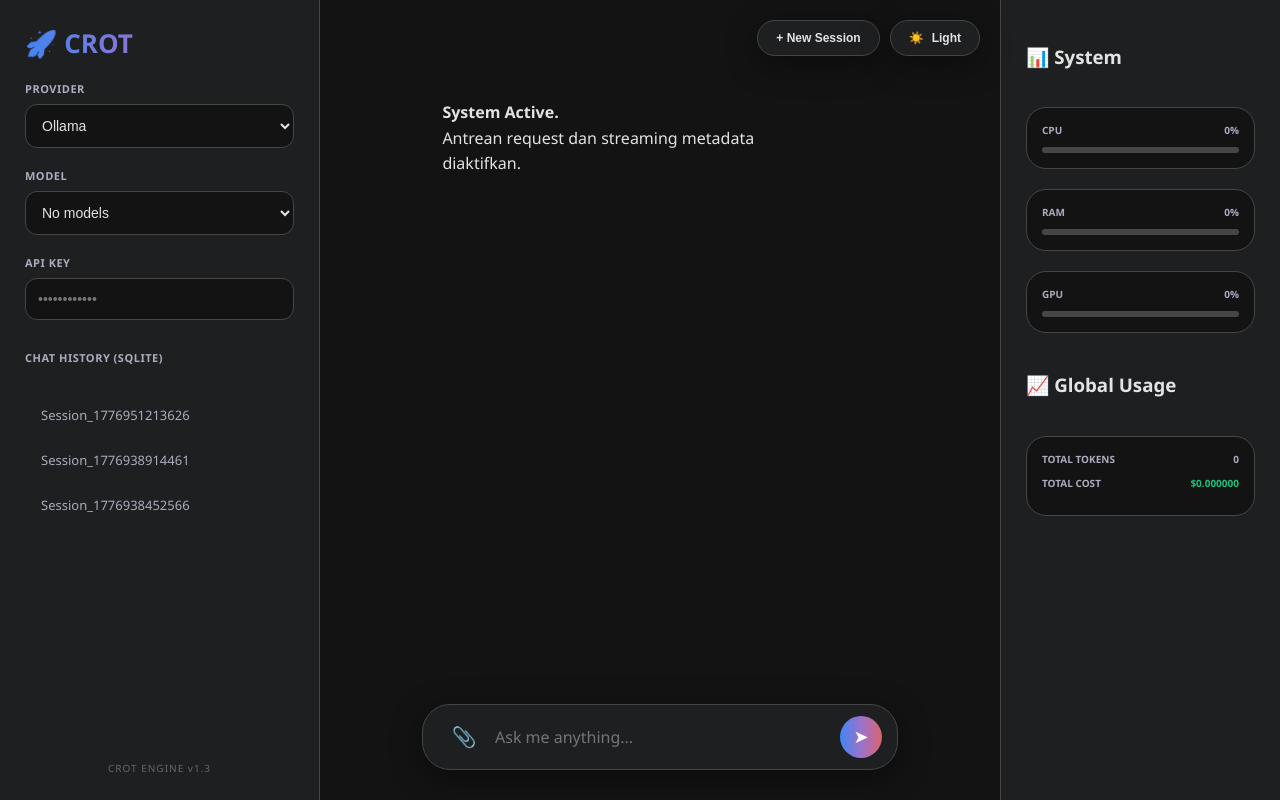
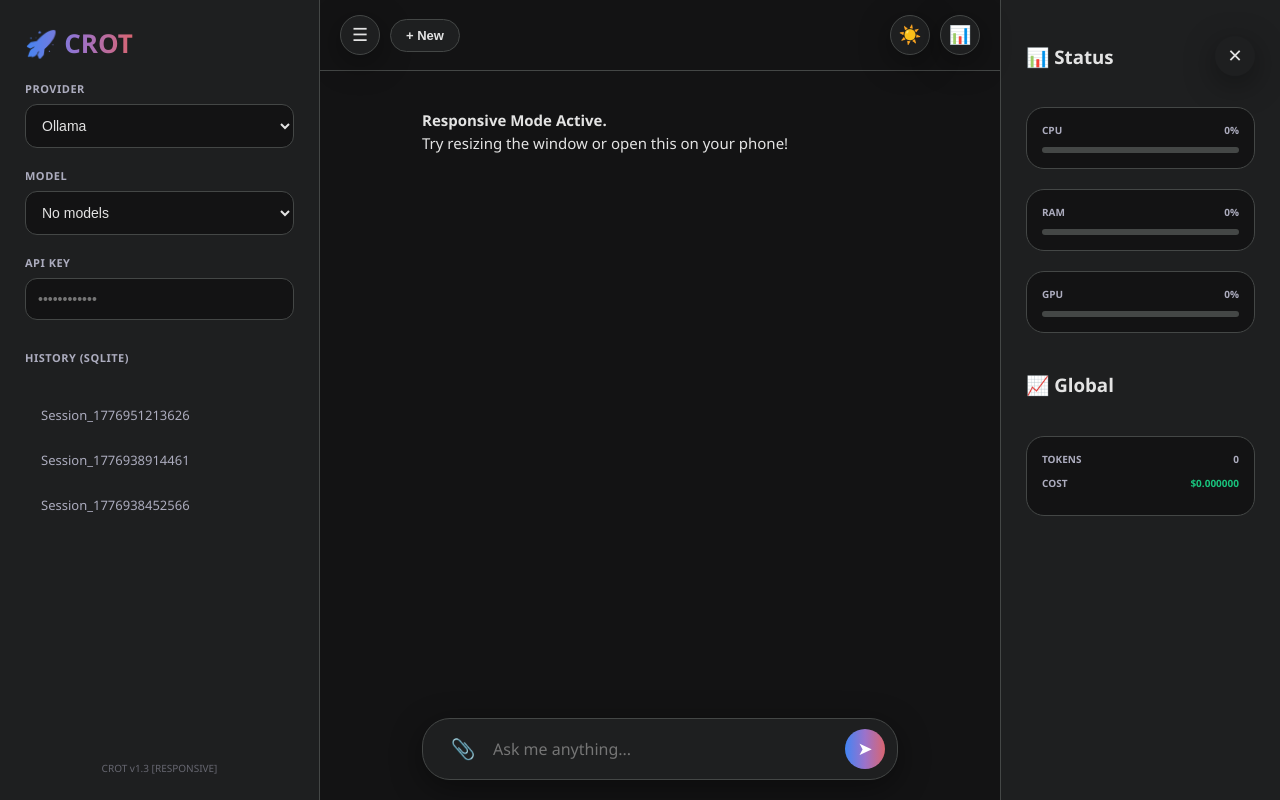
Before and after one commit to ilhamhadi98/crot-chat-routing-offline-tools-, a Flask app: page / in a window 1280 px wide. Run offline with Flask 3, Linux system fonts and the light colour scheme; data comes from the database, SQL or seed files in the repository; both versions use the stored data as it was after the commit; data that the repository does not hold is empty.

Commit message:
Update CROT v1.3: Implemented fully responsive UI for mobile and tablet devices

```diff
--- a/templates/index.html
+++ b/templates/index.html
@@ -32,7 +32,7 @@
             --shadow: 0 8px 32px rgba(0,0,0,0.1);
         }
 
-        * { box-sizing: border-box; transition: background 0.3s, color 0.3s, border 0.3s; }
+        * { box-sizing: border-box; transition: background 0.3s, color 0.3s, border 0.3s, transform 0.2s; }
 
         body {
             margin: 0;
@@ -44,11 +44,12 @@
             overflow: hidden;
         }
 
-        /* SIDEBAR */
+        /* SIDEBAR (Responsive) */
         .sidebar {
             width: 320px; background: var(--bg-sidebar); padding: 25px;
             display: flex; flex-direction: column; gap: 20px;
-            border-right: 1px solid var(--border); z-index: 10;
+            border-right: 1px solid var(--border); z-index: 1000;
+            transition: left 0.3s ease;
         }
 
         .sidebar h2 {
@@ -63,7 +64,6 @@
             background: var(--bg-main); color: var(--text-main); font-size: 14px; outline: none;
         }
 
-        /* SESSION LIST */
         .session-list { flex: 1; overflow-y: auto; display: flex; flex-direction: column; gap: 5px; margin-top: 10px; }
         .session-item {
             padding: 10px 15px; border-radius: 10px; cursor: pointer; font-size: 13px;
@@ -73,25 +73,41 @@
         .session-item:hover { background: var(--bg-main); color: var(--text-main); border-color: var(--border); }
         .session-item.active { background: var(--bg-main); color: var(--accent); border-color: var(--accent); }
 
-        /* MAIN */
-        .main { flex: 1; display: flex; flex-direction: column; position: relative; background: var(--bg-main); }
+        /* MAIN AREA */
+        .main { flex: 1; display: flex; flex-direction: column; position: relative; background: var(--bg-main); min-width: 0; }
 
         .top-bar {
-            position: absolute; top: 20px; right: 20px; display: flex; gap: 10px; z-index: 100;
+            padding: 15px 20px;
+            display: flex;
+            justify-content: space-between;
+            align-items: center;
+            background: var(--bg-main);
+            border-bottom: 1px solid var(--border);
+            z-index: 100;
         }
 
-        .btn-top {
+        .top-bar-left, .top-bar-right { display: flex; gap: 10px; align-items: center; }
+
+        .btn-icon-top {
             background: var(--bg-sidebar); border: 1px solid var(--border);
-            color: var(--text-main); padding: 10px 18px; border-radius: 30px; cursor: pointer; font-size: 12px;
-            font-weight: bold; display: flex; align-items: center; gap: 8px; box-shadow: var(--shadow);
+            color: var(--text-main); width: 40px; height: 40px; border-radius: 50%;
+            cursor: pointer; display: flex; align-items: center; justify-content: center; font-size: 18px;
+            box-shadow: var(--shadow);
         }
 
-        .chat-container {
-            flex: 1; overflow-y: auto; padding: 80px 18% 180px 18%;
-            display: flex; flex-direction: column; gap: 35px; scroll-behavior: smooth;
+        .btn-text-top {
+            background: var(--bg-sidebar); border: 1px solid var(--border);
+            color: var(--text-main); padding: 8px 15px; border-radius: 20px;
+            cursor: pointer; font-size: 13px; font-weight: 600; display: flex; align-items: center; gap: 8px;
         }
 
-        .msg { max-width: 85%; padding: 20px 25px; border-radius: 28px; line-height: 1.6; font-size: 16px; animation: fadeIn 0.4s ease; position: relative; }
+        /* CHAT CONTAINER */
+        .chat-container {
+            flex: 1; overflow-y: auto; padding: 20px 15% 150px 15%;
+            display: flex; flex-direction: column; gap: 30px; scroll-behavior: smooth;
+        }
+
+        .msg { max-width: 85%; padding: 18px 22px; border-radius: 24px; line-height: 1.5; font-size: 15px; animation: fadeIn 0.4s ease; position: relative; word-wrap: break-word; }
         @keyframes fadeIn { from { opacity: 0; transform: translateY(10px); } to { opacity: 1; transform: translateY(0); } }
 
         .user { align-self: flex-end; background: var(--bg-msg-user); color: var(--text-main); border-bottom-right-radius: 4px; box-shadow: var(--shadow); }
@@ -100,8 +116,8 @@
         .msg-meta { font-size: 10px; color: var(--text-sub); margin-top: 8px; display: flex; gap: 12px; font-family: monospace; opacity: 0.7; }
         .msg-meta b { color: var(--accent); }
 
-        .chat-img-grid { display: grid; gap: 8px; grid-template-columns: repeat(auto-fit, minmax(120px, 1fr)); max-width: 400px; margin-bottom: 12px; }
-        .chat-img-grid img { width: 100%; height: 120px; object-fit: cover; border-radius: 12px; box-shadow: var(--shadow); }
+        .chat-img-grid { display: grid; gap: 8px; grid-template-columns: repeat(auto-fit, minmax(100px, 1fr)); max-width: 100%; margin-bottom: 12px; }
+        .chat-img-grid img { width: 100%; height: 100px; object-fit: cover; border-radius: 12px; box-shadow: var(--shadow); }
 
         /* LOADING & QUEUE */
         .loading { display: none; flex-direction: column; align-items: center; gap: 10px; margin: 20px 0; align-self: flex-start; }
@@ -115,49 +131,83 @@
         .left { background: #8d6e63; transform: rotateY(-90deg) translateZ(10px); border-top: 3px solid #55aa33; }
         .right { background: #8d6e63; transform: rotateY(90deg) translateZ(10px); border-top: 3px solid #55aa33; }
         @keyframes rotateCube { 0% { transform: rotateX(0) rotateY(0); } 100% { transform: rotateX(360deg) rotateY(360deg); } }
-
         #thinkingBox { display: flex; flex-direction: column; align-items: center; }
-        #thinkingText { font-size: 9px; font-weight: 900; color: var(--accent); letter-spacing: 2px; text-transform: uppercase; }
+        #thinkingText { font-size: 9px; font-weight: 900; color: var(--accent); letter-spacing: 2px; }
         #queueStatus { font-size: 8px; color: #ff9800; font-weight: bold; margin-top: 4px; }
 
-        /* INPUT AREA */
-        .input-wrapper { position: absolute; bottom: 30px; width: 100%; padding: 0 15%; z-index: 10; }
+        /* INPUT BOX */
+        .input-wrapper { position: absolute; bottom: 20px; width: 100%; padding: 0 15%; z-index: 10; }
         .unified-box {
             background: var(--bg-sidebar); border-radius: 28px; border: 1px solid var(--border);
             box-shadow: var(--shadow); display: flex; flex-direction: column; overflow: hidden;
         }
         .unified-box:focus-within { border-color: var(--accent); }
-
-        #imagePreview { display: none; padding: 15px 20px 5px 20px; gap: 12px; flex-wrap: wrap; }
-        .preview-item { position: relative; width: 70px; height: 70px; }
-        .preview-item img { width: 100%; height: 100%; border-radius: 12px; object-fit: cover; border: 1px solid var(--border); }
+        #imagePreview { display: none; padding: 15px 20px 5px 20px; gap: 10px; flex-wrap: wrap; }
+        .preview-item { position: relative; width: 60px; height: 60px; }
+        .preview-item img { width: 100%; height: 100%; border-radius: 10px; object-fit: cover; border: 1px solid var(--border); }
         .preview-remove {
-            position: absolute; top: -6px; right: -6px; background: #ff4d4d; color: white;
-            border-radius: 50%; width: 20px; height: 20px; display: flex; align-items: center;
-            justify-content: center; font-size: 11px; cursor: pointer; border: 2px solid var(--bg-sidebar);
+            position: absolute; top: -5px; right: -5px; background: #ff4d4d; color: white;
+            border-radius: 50%; width: 18px; height: 18px; display: flex; align-items: center;
+            justify-content: center; font-size: 10px; cursor: pointer; border: 2px solid var(--bg-sidebar);
         }
 
-        .input-row { padding: 10px 15px 10px 20px; display: flex; align-items: center; gap: 10px; }
+        .input-row { padding: 8px 12px 8px 20px; display: flex; align-items: center; gap: 10px; }
         textarea { flex: 1; background: transparent; border: none; color: var(--text-main); resize: none; height: 44px; padding: 12px 0; outline: none; font-size: 16px; font-family: inherit; line-height: 20px; overflow: hidden; }
 
-        .btn-action { width: 42px; height: 42px; border-radius: 50%; border: none; display: flex; align-items: center; justify-content: center; cursor: pointer; transition: all 0.2s; }
+        .btn-action { width: 40px; height: 40px; border-radius: 50%; border: none; display: flex; align-items: center; justify-content: center; cursor: pointer; transition: all 0.2s; flex-shrink: 0; }
         .btn-attach { background: transparent; color: var(--text-sub); font-size: 20px; }
         .btn-send { background: var(--accent-gradient); color: white; font-size: 18px; }
 
-        /* STATS */
+        /* STATS PANEL */
         .stats-panel {
             width: 280px; background: var(--bg-sidebar); border-left: 1px solid var(--border);
             padding: 25px; display: flex; flex-direction: column; gap: 20px;
+            transition: right 0.3s ease;
         }
-        .stat-card { background: var(--bg-main); padding: 15px; border-radius: 20px; border: 1px solid var(--border); }
+        .stat-card { background: var(--bg-main); padding: 15px; border-radius: 18px; border: 1px solid var(--border); }
         .stat-label { font-size: 10px; font-weight: 800; color: var(--text-sub); margin-bottom: 10px; display: flex; justify-content: space-between; text-transform: uppercase; }
         .progress-bar { width: 100%; height: 6px; background: var(--border); border-radius: 3px; overflow: hidden; }
         .progress-fill { height: 100%; background: var(--accent-gradient); width: 0%; transition: width 0.6s cubic-bezier(0.34, 1.56, 0.64, 1); }
+
+        /* MOBILE RESPONSIVE LOGIC */
+        .menu-overlay {
+            display: none; position: fixed; top: 0; left: 0; width: 100%; height: 100%;
+            background: rgba(0,0,0,0.5); z-index: 500; backdrop-filter: blur(4px);
+        }
+
+        @media (max-width: 1100px) {
+            .chat-container { padding-left: 5%; padding-right: 5%; }
+            .input-wrapper { padding-left: 5%; padding-right: 5%; }
+        }
+
+        @media (max-width: 900px) {
+            .sidebar { position: fixed; left: -320px; height: 100%; }
+            .sidebar.active { left: 0; box-shadow: 10px 0 30px rgba(0,0,0,0.5); }
+            .stats-panel { position: fixed; right: -280px; height: 100%; z-index: 1000; }
+            .stats-panel.active { right: 0; box-shadow: -10px 0 30px rgba(0,0,0,0.5); }
+            .menu-overlay.active { display: block; }
+            .chat-container { padding-bottom: 120px; }
+            .input-wrapper { bottom: 10px; }
+        }
+
+        @media (max-width: 600px) {
+            .top-bar { padding: 10px; }
+            .sidebar { width: 85%; left: -100%; }
+            .msg { max-width: 92%; padding: 15px 18px; font-size: 14px; }
+            .btn-text-top { font-size: 11px; padding: 6px 12px; }
+            .unified-box { border-radius: 20px; }
+            textarea { font-size: 14px; }
+        }
     </style>
 </head>
 <body data-theme="dark">
-    <div class="sidebar">
-        <h2>🚀 CROT</h2>
+    <div class="menu-overlay" id="overlay" onclick="closeMenus()"></div>
+
+    <div class="sidebar" id="sidebar">
+        <div style="display: flex; justify-content: space-between; align-items: center;">
+            <h2>🚀 CROT</h2>
+            <button class="btn-icon-top" style="background:transparent; border:none; display:none;" id="btnCloseSidebar" onclick="toggleSidebar()">✕</button>
+        </div>
         <div class="sidebar-section">
             <label>Provider</label>
             <select id="provider" onchange="loadModels()">
@@ -174,27 +224,33 @@
             <label>API Key</label>
             <input id="api_key" type="password" placeholder="••••••••••••">
         </div>
-        <label style="margin-top: 10px;">Chat History (SQLite)</label>
+        <label style="margin-top: 10px;">History (SQLite)</label>
         <div class="session-list" id="sessionList"></div>
         <div style="flex: 1;"></div>
-        <div style="font-size: 10px; color: var(--text-sub); text-align: center; opacity: 0.5; letter-spacing: 1px;">CROT ENGINE v1.3</div>
+        <div style="font-size: 10px; color: var(--text-sub); text-align: center; opacity: 0.5;">CROT v1.3 [RESPONSIVE]</div>
     </div>
 
     <div class="main">
         <div class="top-bar">
-            <button class="btn-top" onclick="startNewSession()">+ New Session</button>
-            <button class="btn-top" onclick="toggleTheme()">
-                <span id="themeIcon">☀️</span> <span id="themeText">Light</span>
-            </button>
+            <div class="top-bar-left">
+                <button class="btn-icon-top" onclick="toggleSidebar()">☰</button>
+                <button class="btn-text-top" onclick="startNewSession()">+ New</button>
+            </div>
+            <div class="top-bar-right">
+                <button class="btn-icon-top" onclick="toggleTheme()">☀️</button>
+                <button class="btn-icon-top" onclick="toggleStats()">📊</button>
+            </div>
         </div>
+
         <div class="chat-container" id="chatBox">
-            <div class="msg bot"><b>System Active.</b><br>Antrean request dan streaming metadata diaktifkan.</div>
+            <div class="msg bot"><b>Responsive Mode Active.</b><br>Try resizing the window or open this on your phone!</div>
         </div>
+
         <div class="input-wrapper">
             <div class="loading" id="loading">
                 <div class="cube-wrapper"><div class="cube"><div class="face top"></div><div class="face bottom"></div><div class="face front"></div><div class="face back"></div><div class="face left"></div><div class="face right"></div></div></div>
                 <div id="thinkingBox">
-                    <div id="thinkingText">CRAFTING...</div>
+                    <div id="thinkingText">ANALYZING...</div>
                     <div id="queueStatus"></div>
                 </div>
             </div>
@@ -211,15 +267,18 @@
         </div>
     </div>
 
-    <div class="stats-panel">
-        <h3>📊 System</h3>
+    <div class="stats-panel" id="statsPanel">
+        <div style="display: flex; justify-content: space-between; align-items: center;">
+            <h3>📊 Status</h3>
+            <button class="btn-icon-top" style="background:transparent; border:none;" onclick="toggleStats()">✕</button>
+        </div>
         <div class="stat-card"><div class="stat-label"><span>CPU</span><span id="cpuVal">0%</span></div><div class="progress-bar"><div id="cpuBar" class="progress-fill"></div></div></div>
         <div class="stat-card"><div class="stat-label"><span>RAM</span><span id="ramVal">0%</span></div><div class="progress-bar"><div id="ramBar" class="progress-fill"></div></div></div>
         <div class="stat-card"><div class="stat-label"><span>GPU</span><span id="gpuVal">0%</span></div><div class="progress-bar"><div id="gpuBar" class="progress-fill"></div></div></div>
-        <h3>📈 Global Usage</h3>
+        <h3>📈 Global</h3>
         <div class="stat-card">
-            <div class="stat-label"><span>Total Tokens</span><span id="totalTokens">0</span></div>
-            <div class="stat-label"><span>Total Cost</span><span style="color:#19c37d;">$<span id="costVal">0.000000</span></span></div>
+            <div class="stat-label"><span>Tokens</span><span id="totalTokens">0</span></div>
+            <div class="stat-label"><span>Cost</span><span style="color:#19c37d;">$<span id="costVal">0.000000</span></span></div>
         </div>
     </div>
 
@@ -227,15 +286,29 @@
         let selectedImages = [];
         let chatHistory = [];
         let currentSessionName = "Session_" + new Date().getTime();
-        let activeRequests = 0; // Request Counter
+        let activeRequests = 0;
+
+        function toggleSidebar() {
+            document.getElementById("sidebar").classList.toggle("active");
+            document.getElementById("overlay").classList.toggle("active");
+        }
+
+        function toggleStats() {
+            document.getElementById("statsPanel").classList.toggle("active");
+            document.getElementById("overlay").classList.toggle("active");
+        }
+
+        function closeMenus() {
+            document.getElementById("sidebar").classList.remove("active");
+            document.getElementById("statsPanel").classList.remove("active");
+            document.getElementById("overlay").classList.remove("active");
+        }
 
         function toggleTheme() {
             const body = document.body;
-            const current = body.getAttribute("data-theme");
-            const next = current === "dark" ? "light" : "dark";
-            body.setAttribute("data-theme", next);
-            document.getElementById("themeIcon").innerText = next === "dark" ? "☀️" : "🌙";
-            document.getElementById("themeText").innerText = next === "dark" ? "Light" : "Dark";
+            const isDark = body.getAttribute("data-theme") === "dark";
+            body.setAttribute("data-theme", isDark ? "light" : "dark");
+            event.target.innerText = isDark ? "🌙" : "☀️";
         }
 
         function autoGrow(element) {
@@ -269,10 +342,9 @@
                 list.innerHTML = sessions.length ? "" : "<div class='session-item'>No sessions</div>";
                 sessions.forEach(s => {
                     const item = document.createElement("div");
-                    item.className = "session-item";
-                    if (s.name === currentSessionName) item.classList.add("active");
+                    item.className = "session-item " + (s.name === currentSessionName ? "active" : "");
                     item.innerText = s.name;
-                    item.onclick = () => loadSession(s.name);
+                    item.onclick = () => { loadSession(s.name); if(window.innerWidth < 900) closeMenus(); };
                     list.appendChild(item);
                 });
             } catch(e) {}
@@ -283,6 +355,7 @@
             chatHistory = [];
             document.getElementById("chatBox").innerHTML = "<div class='msg bot'><b>New Session Started.</b></div>";
             updateSessionList();
+            if(window.innerWidth < 900) closeMenus();
         }
 
         async function loadSession(name) {
@@ -340,15 +413,10 @@
             const qStatus = document.getElementById("queueStatus");
             const currentImages = [...selectedImages];
 
-            // Tambah Counter
             activeRequests++;
-            if (activeRequests > 1) {
-                qStatus.innerText = `Waiting in queue (${activeRequests - 1} pending)...`;
-            } else {
-                qStatus.innerText = "";
-            }
+            if (activeRequests > 1) qStatus.innerText = `Waiting (${activeRequests-1} pending)...`;
+            else qStatus.innerText = "";
 
-            // User UI
             const userDiv = document.createElement("div");
             userDiv.className = "msg user";
             if (currentImages.length > 0) {
@@ -365,14 +433,13 @@
             loading.style.display = "flex";
             chatBox.scrollTop = chatBox.scrollHeight;
 
-            // AI UI Placeholder
             const botDiv = document.createElement("div");
             botDiv.className = "msg bot";
             const botTextSpan = document.createElement("span");
             botDiv.appendChild(botTextSpan);
             chatBox.appendChild(botDiv);
 
-            const phrases = ["MINING...", "SMELTING...", "CRAFTING..."];
+            const phrases = ["MINING...", "CRAFTING..."];
             let phraseIdx = 0;
             const phraseInterval = setInterval(() => { document.getElementById("thinkingText").innerText = phrases[phraseIdx % phrases.length]; phraseIdx++; }, 1000);
 
@@ -398,25 +465,18 @@
                 while (true) {
                     const { done, value } = await reader.read();
                     if (done) break;
-
                     const chunk = decoder.decode(value);
                     const lines = chunk.split("\n");
                     for (const line of lines) {
                         if (line.startsWith("data: ")) {
                             const data = JSON.parse(line.substring(6));
                             if (data.error) throw new Error(data.error);
-                            if (data.text) {
-                                fullReply += data.text;
-                                botTextSpan.innerText = fullReply;
-                                chatBox.scrollTop = chatBox.scrollHeight;
-                            }
+                            if (data.text) { fullReply += data.text; botTextSpan.innerText = fullReply; chatBox.scrollTop = chatBox.scrollHeight; }
                             if (data.done) {
-                                // Update Metadata
                                 const metaDiv = document.createElement("div");
                                 metaDiv.className = "msg-meta";
-                                metaDiv.innerHTML = `⏱ <b>${data.process_time}s</b> | 🪙 <b>${data.tokens}</b> tokens | 💰 $<b>${data.cost}</b>`;
+                                metaDiv.innerHTML = `⏱ <b>${data.process_time}s</b> | 🪙 <b>${data.tokens}</b> | 💰 $<b>${data.cost}</b>`;
                                 botDiv.appendChild(metaDiv);
-
                                 chatHistory.push({ role: "user", content: message });
                                 chatHistory.push({ role: "assistant", content: fullReply });
                             }
@@ -424,19 +484,11 @@
                     }
                 }
             } catch (e) {
-                botTextSpan.style.color = "#ff6e6e";
-                botTextSpan.innerText = "Error: " + e.message;
+                botTextSpan.style.color = "#ff6e6e"; botTextSpan.innerText = "Error: " + e.message;
             } finally {
                 clearInterval(phraseInterval);
                 activeRequests--;
-
-                if (activeRequests === 0) {
-                    loading.style.display = "none";
-                    qStatus.innerText = "";
-                } else {
-                    qStatus.innerText = `Remaining in queue: ${activeRequests}`;
-                }
-
+                if (activeRequests === 0) { loading.style.display = "none"; qStatus.innerText = ""; }
                 updateSessionList();
                 chatBox.scrollTop = chatBox.scrollHeight;
             }
```
Also changed, not shown: crot_engine.db.
